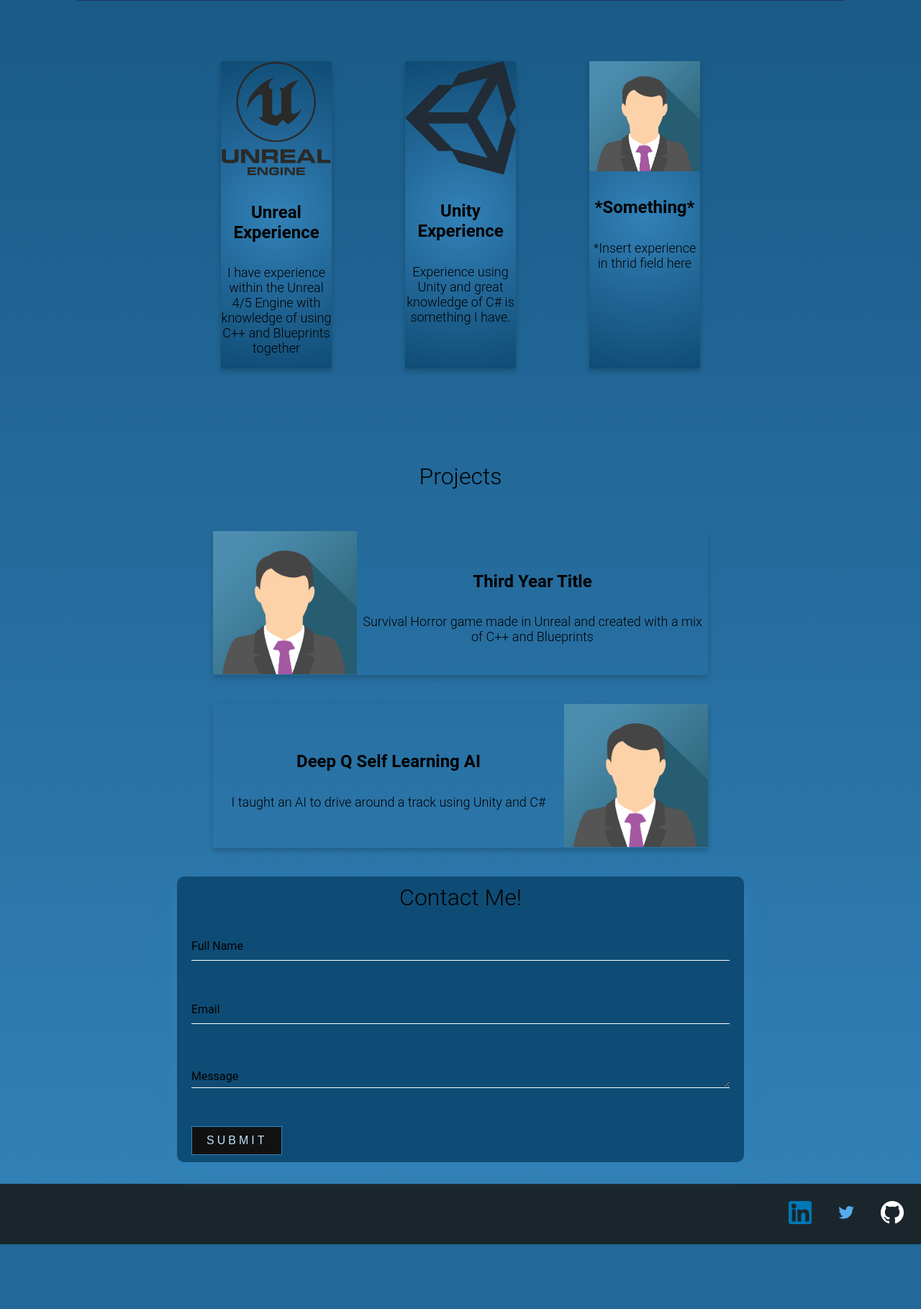
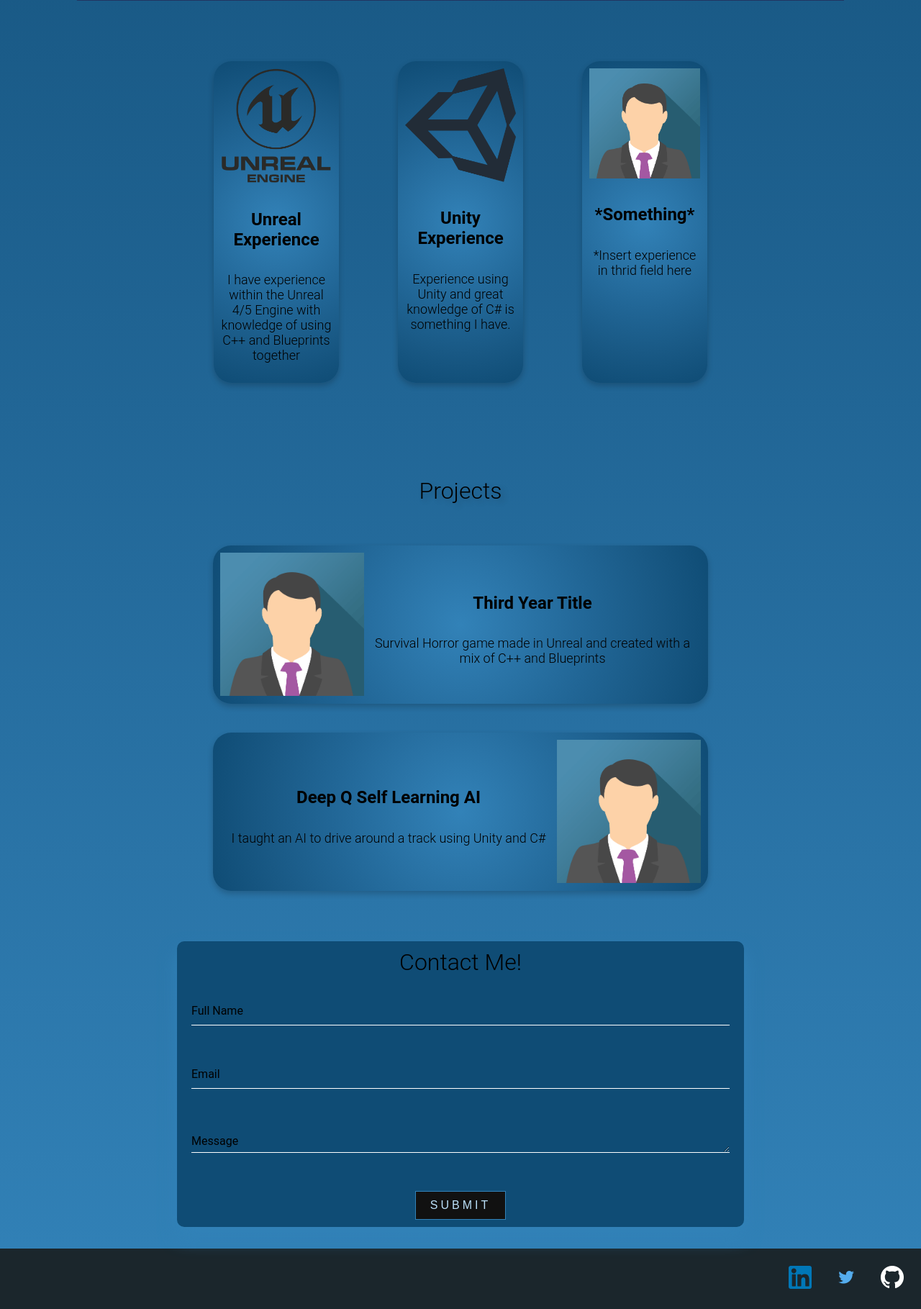
Before and after one commit to Watchamacall/website, a PHP site: page / in a window 1280 px wide. Shown: the part 679-2498 px from the top of the page at 72% size. Before the commit the page ends 2408 px from the top, so only its background shows below. Run offline with PHP 8.4, Linux system fonts and the light colour scheme.

Commit message:
index.html compatibility fixed

```diff
--- a/index.html
+++ b/index.html
@@ -20,9 +20,9 @@
                 <img src="./images/Watchamacall_Ioanna.png" alt="Watchamacall Avatar">
             </div>
                 <ul class="col-12">
-                    <li class="col-4"><a href="/">Home</a></li>
-                    <li class="col-4"><a href="./projects.html">Projects</a></li>
-                    <li class="col-4"><a href="./resume.html">Resume</a></li>
+                    <li class="col-4 navOptions"><a href="/">Home</a></li>
+                    <li class="col-4 navOptions"><a href="./projects.html">Projects</a></li>
+                    <li class="col-4 navOptions"><a href="./resume.html">Resume</a></li>
                 </ul>
         </div>
     </header>
@@ -73,11 +73,11 @@
 		<div class="wrapper">
 			<div class="center cardHolder" style="margin-top:4rem">
 				<div class="center">
-					<h2 style="text-align: center"> Projects </h2>
+					<h2 style="text-align: center; text-shadow: 5px 4px 8px rgba(0,0,0,0.2)"> Projects </h2>
 				</div>
 
 				<!--Third Year Title-->
-				<div class="col-12 card">
+				<div class="col-12 card indigoDyeToSteelBlueRadial">
 					<img src="./images/img_avatar.png" alt="Avatar" style="max-width: 25vh;">
 					<a href="project_example.html" style="display:flex; margin:auto;">
 						<div class="containerLandscape container">
@@ -88,7 +88,7 @@
 				</div>
 
 				<!--Self Learning AI-->
-				<div class="col-12 card cardReverse">
+				<div class="col-12 card indigoDyeToSteelBlueRadial cardReverse">
 
 					<a href="/" style="display:flex; margin:auto;">
 						<div class="containerLandscape container">
@@ -101,9 +101,10 @@
 
 			</div>
 		</div>
+
 		<!--Contact Area-->
-		<div class="wrapper" style="padding-bottom: 30px;">
-			<div class="center formBox">
+		<div class="wrapper formWrapper" style="padding: 30px 0px 30px 0px;">
+			<div class="center formBox" style="display: flex; flex-direction: column;">
 				<h2>Contact Me!</h2>
 				<form action="https://formsubmit.co/bf3b43088bdb1946e1d454da88fa6037 " method="POST">
 
@@ -122,7 +123,7 @@
 					</div>
 					<input type="hidden" name="_next" value="index.html">
 
-					<div class="buttonForm" style="padding: 0px 10px 0px 10px;">
+					<div class="buttonForm" style="display:flex">
 						<button id="submit" type="submit">Submit</button>
 					</div>
 				</form>
@@ -132,7 +133,7 @@
 		<footer class="footer charlestonGreen">
 			<div class="navbar socialMediaLinks">
 				<ul>
-					<li><a href="https://www.linkedin.com/in/ryan-cole-0506921ba/"><img src="./images/linkedin.png" style="width:32px;"></a></li>
+					<li><a href="https://www.linkedin.com/in/ryan-cole-0506921ba/"><img src="./images/linkedin.png"  style="width:32px;"></a></li>
 					<li><a href="https://twitter.com/Watchamacall_"><img src="./images/twitter.png" style="width:32px;"></a></li>
 					<li><a href="https://github.com/Watchamacall"><img src="./images/github.png" style="width:32px;"></a></li>
 				</ul>
--- a/stylesheet.css
+++ b/stylesheet.css
@@ -19,8 +19,12 @@
 }
 .navbar
 {
-    display: block;
+  display: block;
 	padding: 0.5rem;
+}
+.navOptions
+{
+  padding: 10px 0px 10px 0px;
 }
 
 
@@ -40,6 +44,7 @@
 
 .card
 {
+  border-radius: 25px;
   box-shadow: 0 4px 8px 0 rgba(0, 0, 0, 0.2);
   transition: 0.3s;
   float:left;
@@ -49,6 +54,7 @@
   display: flex;
   flex-direction: column;
   align-items: center;
+  padding:10px;
 
 }
 .cardReverse
@@ -57,6 +63,7 @@
 }
 .cardMain
 {
+  border-radius: 25px;
   box-shadow: 0 4px 8px 0 rgba(0, 0, 0, 0.2);
   transition: 0.3s;
   max-width: 50%;
@@ -65,7 +72,7 @@
   margin: auto;
   margin-top:10px;
   margin-bottom:0px;
-  background-color: #3282B8;
+  padding: 10px;
 }
 
 .link
@@ -191,6 +198,11 @@
 {
 	display:block;
 	text-align:center;
+}
+
+.formWrapper
+{
+  margin:auto;
 }
 
 .wrapper
@@ -405,6 +417,12 @@
     display: flex;
     max-width: 100%;
   }
+
+  .navOptions
+  {
+  padding:0;
+  }
+
   .center
   {
     margin: auto;
@@ -490,5 +508,9 @@
   flex-direction: column;
 }
 
+.formWrapper
+{
+  margin:0;
+}
 
 }
```
